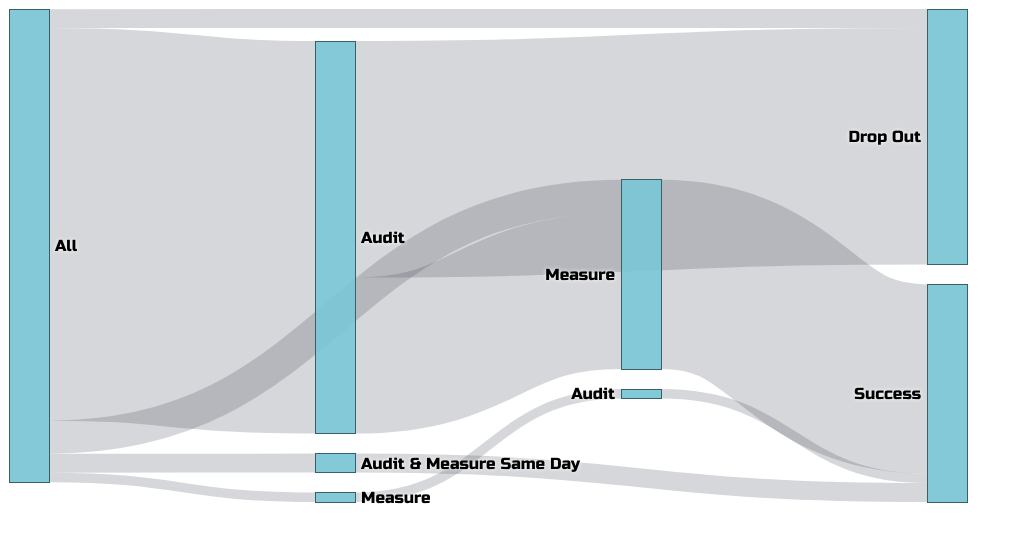
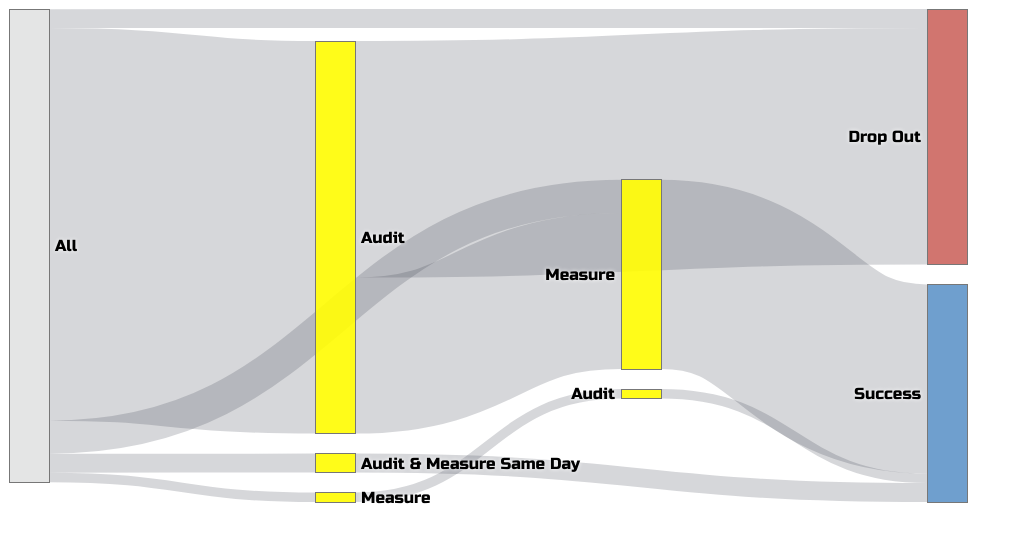
Before and after one commit to wboykinm/chart-demos, a plain HTML site: page d3js/sankey/index.html in a window 1280 px wide. Shown: the whole page, without its empty margins (0-1022 px from the left). Drawn offline with nearby package versions, Linux system fonts and the light colour scheme.

Commit message:
intermediate complexity

```diff
--- a/d3js/sankey/index.html
+++ b/d3js/sankey/index.html
@@ -75,7 +75,7 @@ d3.json("lifecycle.json", function(lifecycle) {
       .sort(function(a, b) { return b.dy - a.dy; });
 
   link.append("title")
-      .text(function(d) { return d.source.name + " → " + d.target.name + "\n" + format(d.value); });
+      .text(function(d) { return d.source.name + " → " + d.target.name + "\n" + d.value + "%" });
 
   var node = svg.append("g").selectAll(".node")
       .data(lifecycle.nodes)
@@ -86,8 +86,13 @@ d3.json("lifecycle.json", function(lifecycle) {
   node.append("rect")
       .attr("height", function(d) { return d.dy; })
       .attr("width", sankey.nodeWidth())
-      .style("fill", function(d) { return d.color = "#77C4D3" })
-      .style("stroke", function(d) { return d3.rgb(d.color).darker(2); })
+      .style("fill", function(d) {
+        if (d.id == 1) {return "#CD6660" } // 1 = Drop Out
+        if (d.id == 5) {return "#6095C9"} // 5 = Success
+        if (d.id == 0) {return "#e2e3e3"} // 0 = Starting point
+        else    { return "#FFFC00" } // All transitional phases
+      })
+      .style("stroke", "#777")
     .append("title")
       .text(function(d) { return d.name + "\n" + format(d.value); });
 
```
